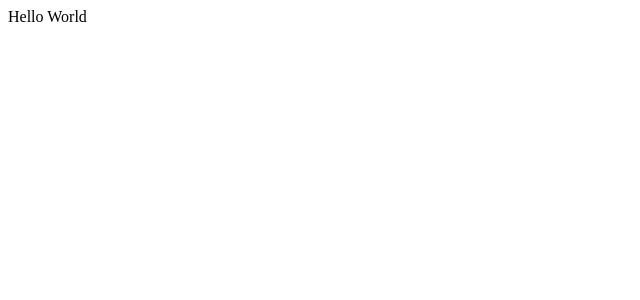
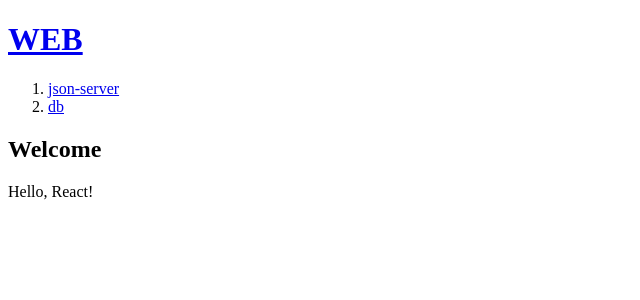
Before and after one commit to ne5s/react-app, a React (Create React App) app in the folder 0620/crud/: page / in a window 1280 px wide. Shown: the top 300 px of the page, without its empty margins (0-640 px from the left). Built offline with nearby package versions, Linux system fonts and the light colour scheme; data requests are answered from the project's data file.

Commit message:
READ 구현

```diff
--- /dev/null
+++ b/0620/crud/db.json
@@ -0,0 +1,14 @@
+{
+  "topics": [
+    {
+      "id": 1,
+      "title": "json-server",
+      "body": "json-server is ..."
+    },
+    {
+      "id": 2,
+      "title": "db",
+      "body": "db is ..."
+    }
+  ]
+}
--- a/0620/crud/package.json
+++ b/0620/crud/package.json
@@ -8,6 +8,7 @@
     "@testing-library/user-event": "^13.5.0",
     "react": "^18.2.0",
     "react-dom": "^18.2.0",
+    "react-router-dom": "^6.3.0",
     "react-scripts": "5.0.1",
     "web-vitals": "^2.1.4"
   },
--- a/0620/crud/src/App.js
+++ b/0620/crud/src/App.js
@@ -1,9 +1,51 @@
-import logo from './logo.svg';
+import { useState, useEffect } from 'react'
+import {Link, Routes, Route, useParams} from 'react-router-dom';
 
+function Header() {
+    return <header><h1><Link to='/'>WEB</Link></h1></header>
+}
+
+function Nav(props) {
+  return <nav><ol>{props.data.map(e=>{
+    return <li key={e.id}><Link to={`/read/${e.id}`}>{e.title}</Link></li>
+  })}</ol></nav>
+}
+function Read(props) {
+  const param = useParams();
+  const id = Number(param.id);
+  const [topic, setTopic] = useState({title:null, body:null});
+  const refreshTopic = async () => {
+    const res = await fetch('http://localhost:3333/topics/' + id);
+    const result = await res.json();
+    setTopic(result);
+  }
+  useEffect(()=>{
+    refreshTopic();
+  }, [id]);
+  return <article>
+    <h2>{topic.title}</h2>
+    {topic.body}
+  </article>
+}
 function App() {
+  const [topics, setTopics] = useState([]);
+  const refreshTopics = async () => {
+    const res = await fetch('http://localhost:3333/topics');
+    const result = await res.json();
+    setTopics(result);
+  }
+  useEffect(()=>{
+    refreshTopics();
+  }, []);
+  console.log(topics);
   return (
     <div>
-      Hello World
+      <Header></Header>
+      <Nav data={topics}></Nav>
+      <Routes>
+        <Route path="/" element={<><h2>Welcome</h2>Hello, React!</>} />
+        <Route path="/read/:id" element={<Read></Read>} />
+      </Routes>
     </div>
   );
 }
--- a/0620/crud/src/index.js
+++ b/0620/crud/src/index.js
@@ -2,12 +2,15 @@ import React from 'react';
 import ReactDOM from 'react-dom/client';
 import App from './App';
 import reportWebVitals from './reportWebVitals';
+import {BrowserRouter} from 'react-router-dom';
 
 const root = ReactDOM.createRoot(document.getElementById('root'));
 root.render(
-  <React.StrictMode>
-    <App />
-  </React.StrictMode>
+  <BrowserRouter>
+    <React.StrictMode>
+      <App />
+    </React.StrictMode>
+  </BrowserRouter>
 );
 
 // If you want to start measuring performance in your app, pass a function
```
Also changed, not shown: 1 other file (tests, documents, lock files or other folders).
